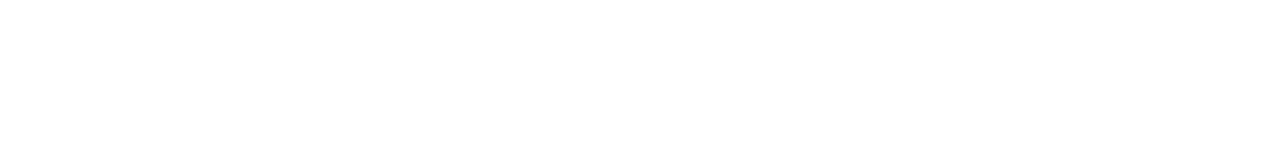
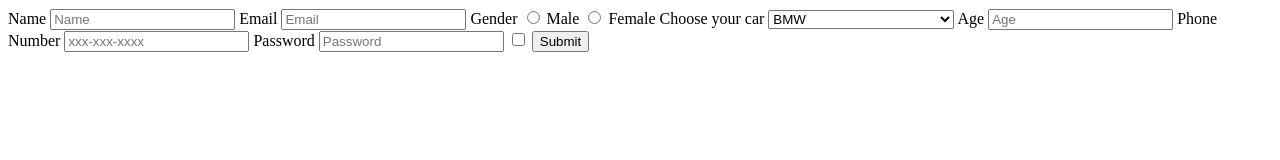
Before and after one commit to acciojob/signup-form-car-DDongleGithub, a website: page main.html in a window 1280 px wide. Drawn offline with Linux system fonts and the light colour scheme.

Commit message:
created a submission

```diff
--- a/main.html
+++ b/main.html
@@ -7,6 +7,47 @@
 </head>
 
 <body>
+	<form method="post">
+        <label for="name">Name
+            <input type="text" id="name" required placeholder="Name">
+        </label>
+
+        <label for="email">Email
+            <input type="email" id="email" required placeholder="Email">
+        </label>
+
+        <label for="gender">Gender
+            <input type="radio" name="gender" id="gender_m"> Male
+            <input type="radio" name="gender" id="gender_f"> Female
+        </label>
+
+        <label for="cars">Choose your car
+            <select id="cars">
+                <option disabled>--Please choose an option--</option>
+                <option value="bmw">BMW</option>
+                <option value="audi">Audi</option>
+                <option value="mercedez">Mercedez</option>
+            </select>
+        </label>
+
+        <label for="age">Age
+            <input type="number" id="age" required placeholder="Age">
+        </label>
+
+        <label for="tel">Phone Number
+            <input type="number" id="tel" placeholder="xxx-xxx-xxxx">
+        </label>
+
+        <label for="password">Password
+            <input type="password" id="password" placeholder="Password" required>
+        </label>
+
+        <label for="checkbox">
+            <input type="checkbox" id="checkbox" required>
+        </label>
+
+        <button type="submit">Submit</button>
+    </form>
 	<!-- the entire body must be written by student -->
     <script type="text/javascript" src="./script.js">
 </script>
```
